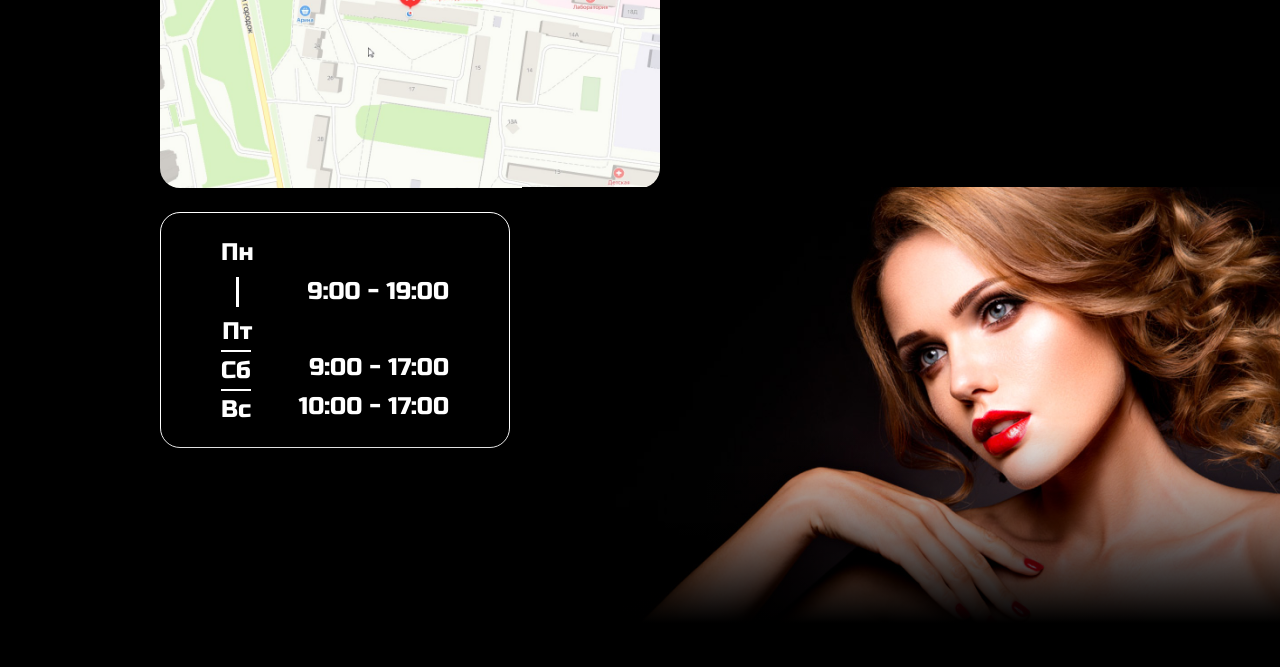
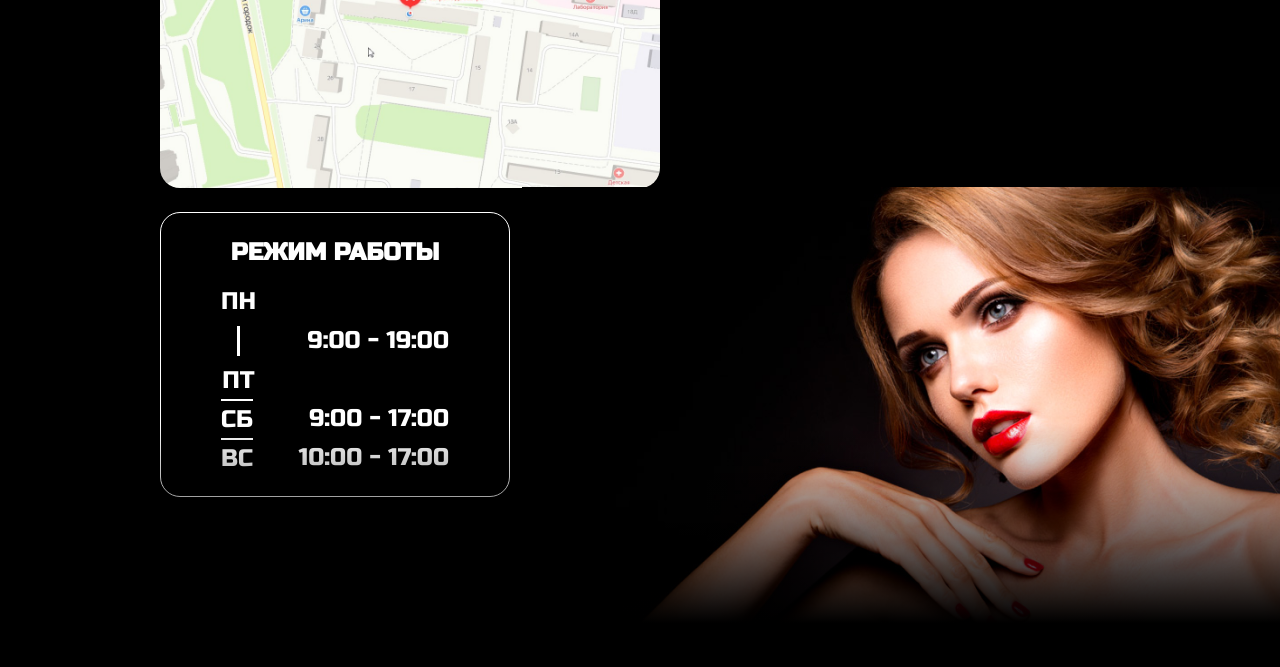
Before and after one commit to daniyakobi/natali, a plain HTML site: page index.html in a window 1280 px wide. Shown: the part 4236-4903 px from the top of the page. Drawn offline with Linux system fonts and the light colour scheme; files whose address does not match are found by name.

Commit message:
Fix error

```diff
--- a/index.html
+++ b/index.html
@@ -163,6 +163,7 @@
       </div>
       <!-- /.contacts__wrapper -->
       <div class="contacts__work">
+        <h2 class="contacts__work-title">Режим работы</h2>
         <div class="contacts__work-first">
           <div class="contacts__work--left">
             <span>Пн</span>
--- a/sass/blocks/_contacts.sass
+++ b/sass/blocks/_contacts.sass
@@ -3,7 +3,7 @@
   background: linear-gradient(180deg, #271C3A 0%, #000000 42.04%)
   .container
     padding-top: 80px
-    padding-bottom: 175px
+    padding-bottom: 126px
   &__bg
     position: absolute
     left: 0
@@ -54,10 +54,17 @@
   &__work
     margin-top: 24px
     width: 350px
-    height: 236px
+    height: 285px
     border: 1px solid $white
     border-radius: 20px
     padding: 25px 60px
+    &-title
+      width: 100%
+      text-transform: uppercase
+      text-align: center
+      font-size: 24px
+      line-height: 29px
+      margin-bottom: 20px
     &-first, &-second, &-third
       width: 100%
       display: flex
@@ -67,6 +74,7 @@
         font-family: 'Russo One'
         font-size: 24px
         line-height: 29px
+        text-transform: uppercase
     &-first, &-second
       margin-bottom: 4px
     &-second, &-third
@@ -74,6 +82,8 @@
         &:nth-child(1)
           padding-top: 4px
           border-top: 2px solid $white
+        &:nth-child(2)
+          padding-top: 5px
     &--left
       display: flex
       align-items: center
--- a/sass/blocks/_footer.sass
+++ b/sass/blocks/_footer.sass
@@ -13,7 +13,9 @@
     margin-right: 70px
     font-size: 20px
     line-height: 25px
+    color: rgba(255, 255, 255, 0.5)
     &:last-child
       margin-right: 0
     &:hover
+      color: $white
       border-bottom: 1px solid $white
```
Also changed, not shown: css/style.css, 1 other file.
